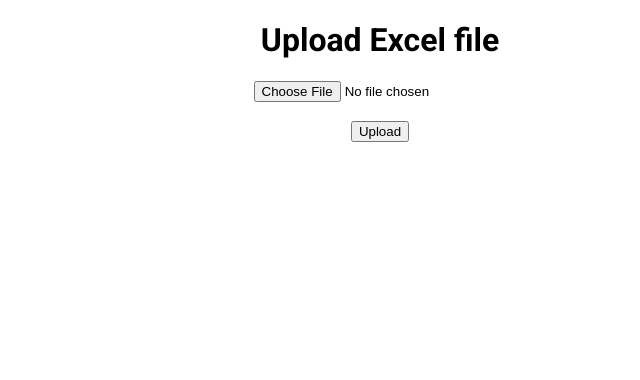
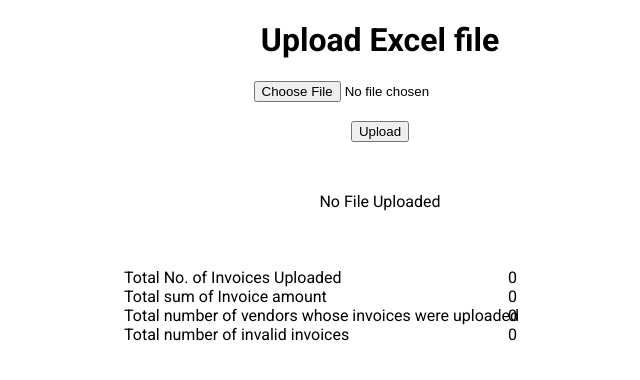
Before and after one commit to lakshyatyagi24/tradecred, a React (Create React App) app: page / in a window 1280 px wide. Shown: the top 380 px of the page, without its empty margins (260-900 px from the left). Built offline with nearby package versions, Linux system fonts and the light colour scheme.

Commit message:
table implemented

```diff
--- a/package.json
+++ b/package.json
@@ -11,7 +11,9 @@
     "react": "^17.0.1",
     "react-dom": "^17.0.1",
     "react-scripts": "4.0.0",
-    "web-vitals": "^0.2.4"
+    "react-table": "^7.6.1",
+    "web-vitals": "^0.2.4",
+    "yup": "^0.29.3"
   },
   "scripts": {
     "start": "react-scripts start",
--- a/src/App/App.css
+++ b/src/App/App.css
@@ -2,37 +2,20 @@
   text-align: center;
 }
 
-.App-logo {
-  height: 40vmin;
-  pointer-events: none;
+.dialogeBox {
+  padding-top: 50px;
 }
 
-@media (prefers-reduced-motion: no-preference) {
-  .App-logo {
-    animation: App-logo-spin infinite 20s linear;
-  }
+.column1 {
+  display: grid;
+  position: absolute;
+  margin-left: 30%;
+  width: auto;
+  text-align: left;
 }
 
-.App-header {
-  background-color: #282c34;
-  min-height: 100vh;
-  display: flex;
-  flex-direction: column;
-  align-items: center;
-  justify-content: center;
-  font-size: calc(10px + 2vmin);
-  color: white;
+.column2 {
+  position: absolute;
+  display: grid;
+  margin-left: 60%;
 }
-
-.App-link {
-  color: #61dafb;
-}
-
-@keyframes App-logo-spin {
-  from {
-    transform: rotate(0deg);
-  }
-  to {
-    transform: rotate(360deg);
-  }
-}
--- a/src/App/App.js
+++ b/src/App/App.js
@@ -1,7 +1,13 @@
 import React, { Component } from 'react';
 import './App.css';
-import axios from 'axios';
+import ReactTable from "react-table";
 
+let FileName = "No File";
+let no_invoice = 0;
+let total_amount = 0;
+let total_vendors = 0;
+let invalid_invoice = 0;
+let FileName1
 
 class App extends Component {
 
@@ -11,17 +17,24 @@ class App extends Component {
 
   filesSelectedHandler = event => {
     this.setState({
-      selectedFile: event
+      selectedFile: event,
     })
+    FileName1 = event.target.files[0].name
   }
 
   fileUploadHandler = event => {
-    const fd = new FormData();
-    fd.append('excel', this.state.selectedFile, this.state.selectedFile.name);
-    axios.post('', fd)
-      .then(res => {
-        console.log(res)
-      }); //api
+    this.setState({
+      selectedFile: event,
+    })
+    FileName = FileName1
+
+    //FileName = event.target.files[0].name
+    //const fd = new FormData();
+    //fd.append('excel', this.state.selectedFile, this.state.selectedFile.name);
+    //axios.post('', fd)
+    //.then(res => {
+    //console.log(res)
+    //}); //api
   }
 
   render() {
@@ -30,6 +43,21 @@ class App extends Component {
         <h1>Upload Excel file</h1>
         <input type="file" name="file" onChange={this.filesSelectedHandler} /><br /><br />
         <button onClick={this.fileUploadHandler}>Upload</button>
+        <div className="dialogeBox">
+          {FileName} Uploaded<br /><br /><br /><br />
+          <div className="column1">
+            Total No. of Invoices Uploaded<br />
+            Total sum of Invoice amount<br />
+            Total number of vendors whose invoices were uploaded<br />
+            Total number of invalid invoices
+          </div>
+          <div className="column2">
+            {no_invoice}<br />
+            {total_amount}<br />
+            {total_vendors}<br />
+            {invalid_invoice}
+          </div>
+        </div>
       </div>
     );
   }
--- a/src/index.js
+++ b/src/index.js
@@ -1,7 +1,7 @@
 import React from 'react';
 import ReactDOM from 'react-dom';
 import './index.css';
-import App from './App/App';
+import App from '../src/App/App';
 import reportWebVitals from './reportWebVitals';
 
 ReactDOM.render(
```
Also changed, not shown: 1 other file (tests, documents, lock files or other folders).
